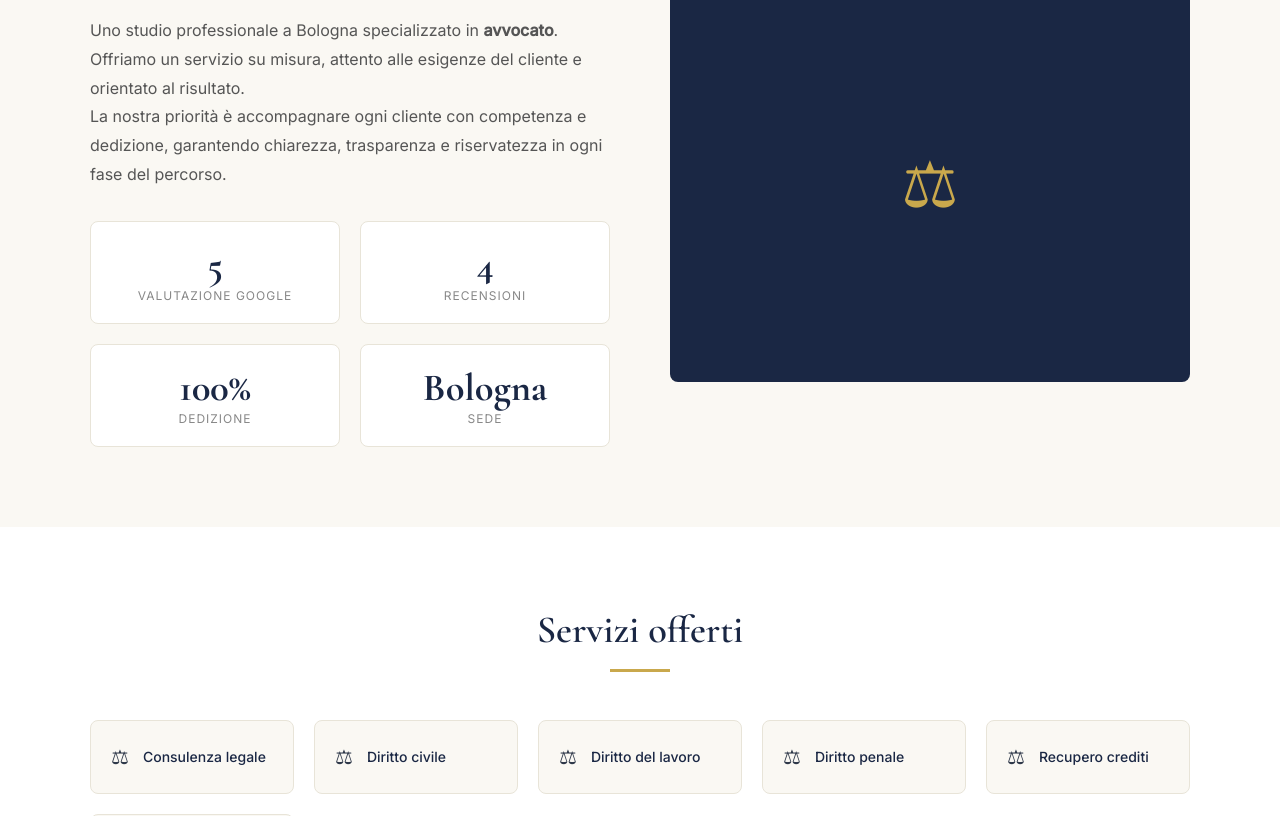
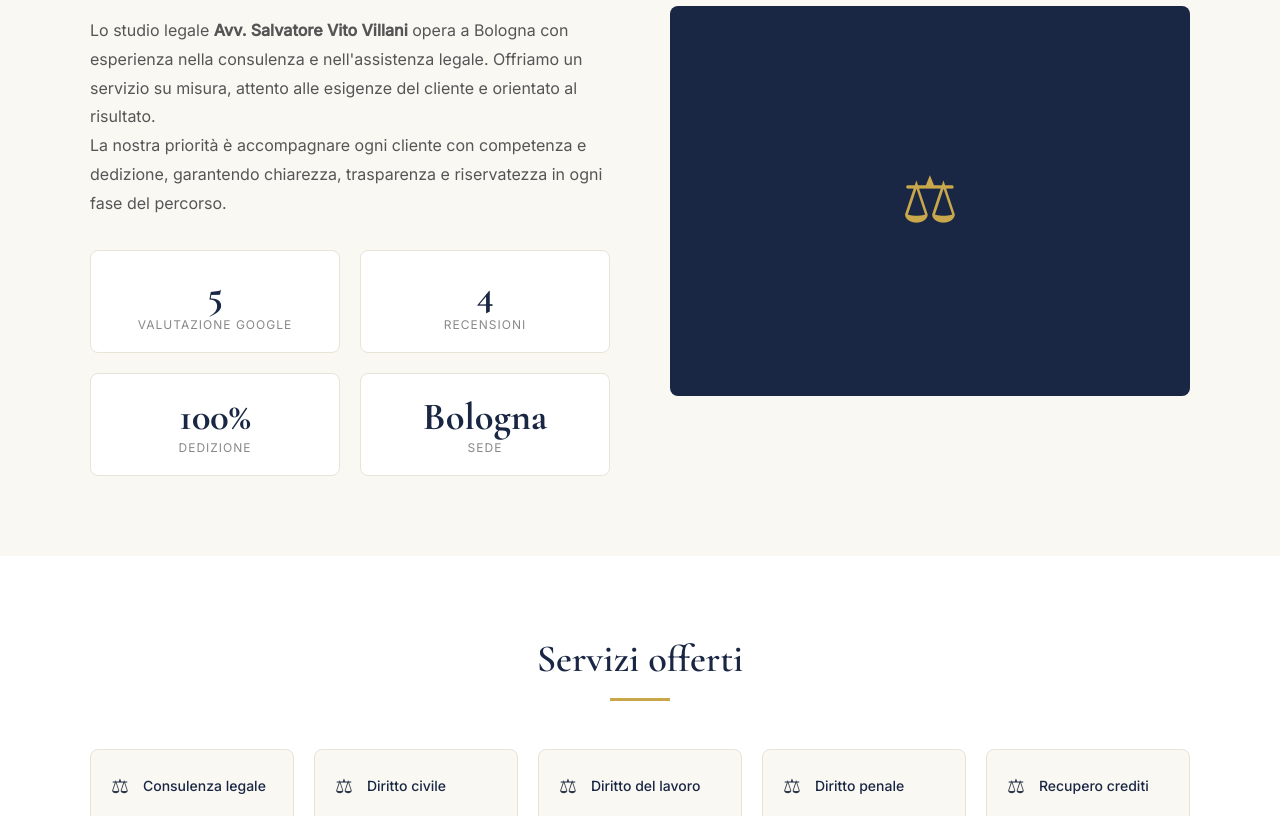
Before and after one commit to testo-gif/avv-salvatore-vito-villani, a plain HTML site: page index.html in a window 1280 px wide. Shown: the part 993-1809 px from the top of the page. Drawn offline with nearby package versions, Linux system fonts and the light colour scheme.

Commit message:
Add preview

```diff
--- a/index.html
+++ b/index.html
@@ -142,7 +142,7 @@ footer a{color:rgba(255,255,255,0.4);text-decoration:none}
     <div class="about-grid">
       <div class="about-text">
         <h2 class="section-title" style="text-align:left;margin-bottom:24px">Avv. Salvatore Vito Villani</h2>
-        <p style="margin-bottom:0">Uno studio professionale a Bologna specializzato in <strong>avvocato</strong>. Offriamo un servizio su misura, attento alle esigenze del cliente e orientato al risultato.</p>
+        <p style="margin-bottom:0">Lo studio legale <strong>Avv. Salvatore Vito Villani</strong> opera a Bologna con esperienza nella consulenza e nell'assistenza legale. Offriamo un servizio su misura, attento alle esigenze del cliente e orientato al risultato.</p>
         <p>La nostra priorità è accompagnare ogni cliente con competenza e dedizione, garantendo chiarezza, trasparenza e riservatezza in ogni fase del percorso.</p>
         <div class="about-stats">
           <div class="stat-box"><div class="stat-num">5</div><div class="stat-label">Valutazione Google</div></div>
```
